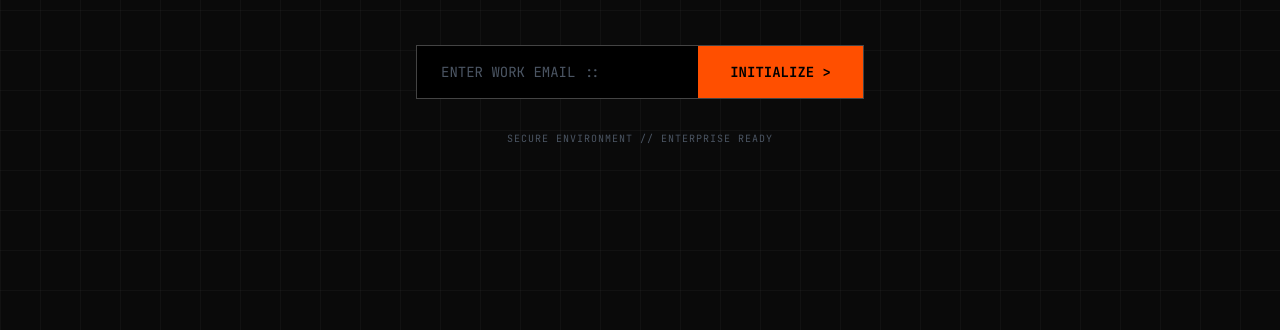
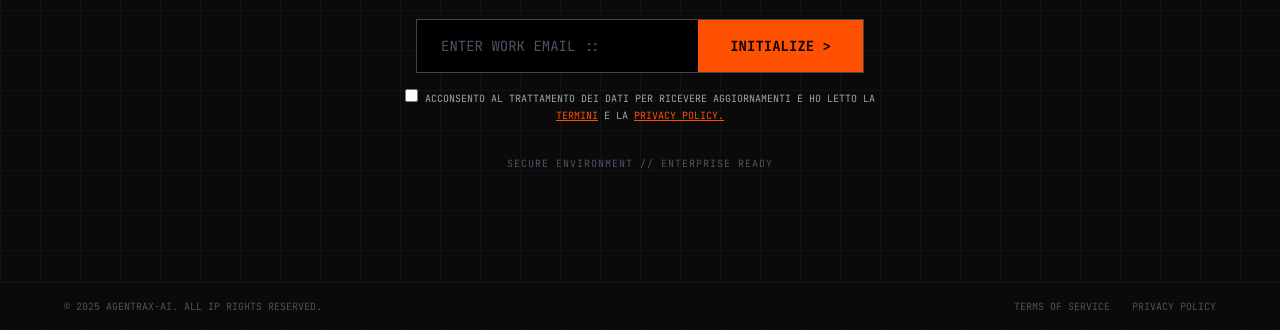
Before and after one commit to Agentrax/agentrax-web, a plain HTML site: page index.htm in a window 1280 px wide. Shown: the part 470-800 px from the top of the page. Drawn offline with nearby package versions, Linux system fonts and the light colour scheme.

Commit message:
Update index.htm

```diff
--- a/index.htm
+++ b/index.htm
@@ -93,7 +93,7 @@
             <span class="font-mono text-sm md:text-base text-ax-primary mt-2 block">Monitor. Optimize. Scale.</span>
         </p>
 
-        <form action="https://formspree.io/f/TUO_CODICE_QUI" method="POST" class="flex flex-col sm:flex-row gap-0 w-full max-w-md mx-auto border border-ax-dim hover:border-ax-primary transition-colors duration-300">
+        <form action="https://formspree.io/f/xrbjegrk" method="POST" class="flex flex-col sm:flex-row gap-0 w-full max-w-md mx-auto border border-ax-dim hover:border-ax-primary transition-colors duration-300">
             <input type="email" name="email" placeholder="ENTER WORK EMAIL ::" required
                 class="input-field w-full px-6 py-4 bg-black text-white font-mono text-sm placeholder-gray-600 focus:outline-none border-none">
 
@@ -102,6 +102,13 @@
                 INITIALIZE >
             </button>
         </form>
+
+        <div class="mt-4 text-center text-xs text-neutral-500 max-w-lg mx-auto">
+            <input type="checkbox" name="privacy_consent" id="privacy_consent" required class="mr-1 accent-ax-primary">
+            <label for="privacy_consent" class="text-neutral-400 font-mono text-[10px] uppercase">
+                Acconsento al trattamento dei dati per ricevere aggiornamenti e ho letto la <a href="terms.html" class="underline text-ax-primary hover:text-white">Termini</a> e la <a href="privacy.html" class="underline text-ax-primary hover:text-white">Privacy Policy.</a>
+            </label>
+        </div>
 
         <p class="mt-8 text-[10px] text-gray-600 font-mono uppercase tracking-widest">
             Secure Environment // Enterprise Ready
@@ -166,5 +173,16 @@
         }
         draw();
     </script>
+
+    <div class="absolute bottom-0 w-full p-4 bg-ax-bg/50 backdrop-blur-sm border-t border-neutral-900 z-50">
+    <div class="flex justify-between items-center max-w-6xl mx-auto text-[10px] font-mono uppercase text-neutral-600">
+        <p>&copy; 2025 Agentrax-AI. All IP Rights Reserved.</p>
+
+        <div class="space-x-4">
+            <a href="terms.html" class="hover:text-white transition-colors duration-200">TERMS OF SERVICE</a>
+            <a href="privacy.html" class="hover:text-white transition-colors duration-200">PRIVACY POLICY</a>
+        </div>
+    </div>
+</div>
 </body>
 </html>
```
